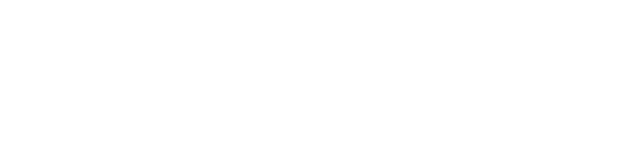
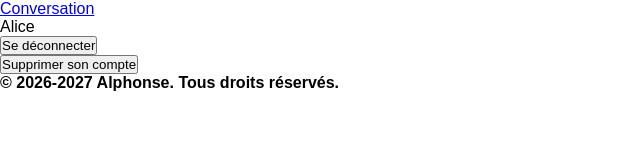
Before and after one commit to Jerem-ctrl/alphonse, a plain HTML site: page Messagerie/parametre.html in a window 1280 px wide. Shown: the whole page, without its empty margins (0-640 px from the left). Drawn offline with Linux system fonts and the light colour scheme.

Commit message:
Ajoute la page parametre avec commentaires

```diff
--- a/Messagerie/parametre.html
+++ b/Messagerie/parametre.html
@@ -1,13 +1,40 @@
 <!DOCTYPE html>
 <html lang="en">
+
 <head>
     <meta charset="UTF-8">
     <meta name="viewport" content="width=device-width, initial-scale=1.0">
-    <link rel="icon" type="image/png"  href="./images/logo-alphonse2-removebg-preview.png">
+    <link rel="icon" type="image/png" href="./images/logo-alphonse2-removebg-preview.png">
     <link rel="stylesheet" href="style.css">
     <title>Parametre</title>
 </head>
+
 <body>
 
+    <main>
+
+        <!-- Lien de redirection sur la page conversation -->
+        <a href="./conversation.html">Conversation</a>
+
+        <p>Alice</p>
+
+        <!-- Bouton de déconnexion du compte -->
+        <form action="./index.html">
+            <button type="submit">Se déconnecter</button>
+        </form>
+
+        <!-- Bouton de suppresion du compte -->
+        <form action="./index.html">
+            <button type="submit">Supprimer son compte</button>
+        </form>
+
+        <!-- Pied de page : copyright -->
+        <footer>
+            <h4>© 2026-2027 Alphonse. Tous droits réservés.</h4>
+        </footer>
+
+    </main>
+
 </body>
+
 </html>
```
Also changed, not shown: Messagerie/conversation.html (+7 -5 lines), Messagerie/index.html (+1 -1 lines).
